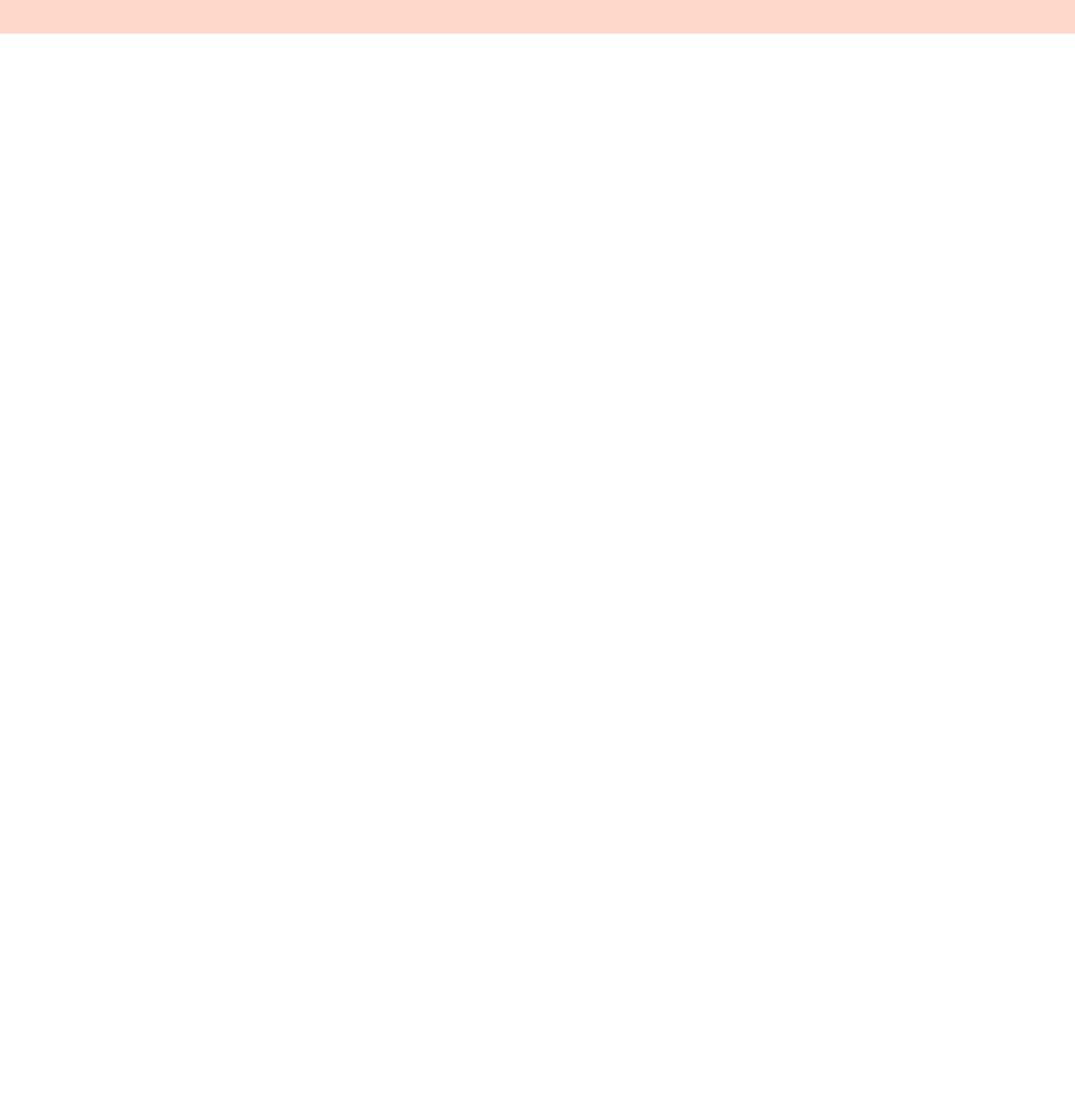
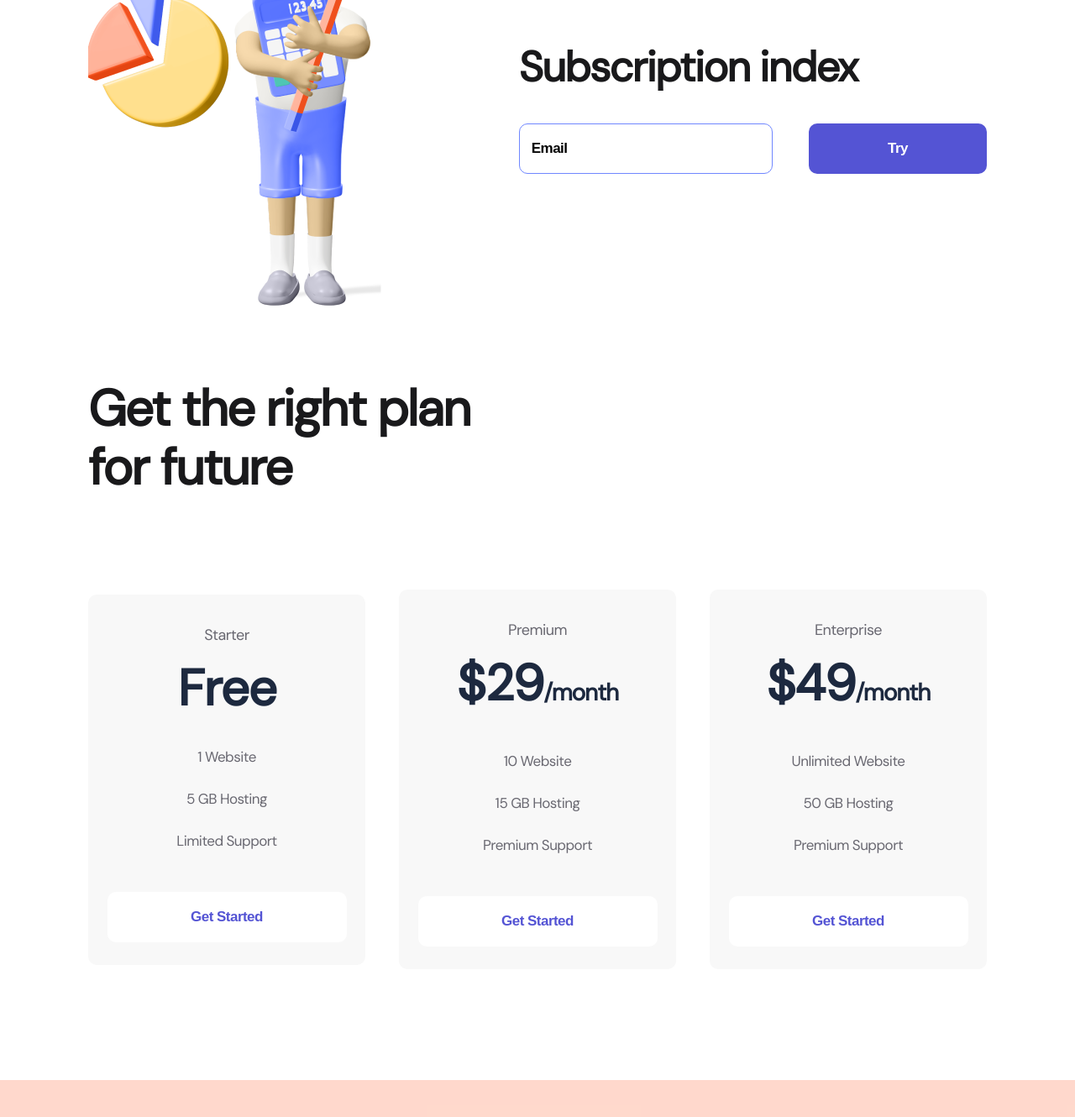
Before and after one commit to MyraKuh/logoipsum, a plain HTML site: page index.html in a window 1280 px wide. Shown: the part 971-2301 px from the top of the page at 84% size. Before the commit the page ends 1011 px from the top, so only its background shows below. Drawn offline with nearby package versions, Linux system fonts and the light colour scheme.

Commit message:
Add files via upload

```diff
--- a/index.html
+++ b/index.html
@@ -45,7 +45,55 @@
             </div>
         </div>
         <div>
-            <img src="./img/first_man.png" alt="first_man">
+            <img src="./img/first_man.png" alt="first man">
+        </div>
+    </section>
+    <section class="container subscribe">
+        <div>
+            <img src="./img/second_man.png" alt="second man">
+
+        </div>
+        <div>
+            <h2 class="subscribe_title">Subscription index</h2>
+            <form>
+                <input class="input" type="email" placeholder="Email">
+                <button class="button button_violet">Try</button>
+            </form>
+        </div>
+    </section>
+    <section class="container plan">
+        <h2 class="plan_title">Get the right plan for future</h2>
+        <div class="plan_flex">
+            <div class="item">
+                <p class="item_text">Starter</p>
+                <h3 class="item_title">Free</h3>
+                <ul>
+                    <li class="item_li">1 Website</li>
+                    <li class="item_li">5 GB Hosting</li>
+                    <li class="item_li">Limited Support</li>
+                </ul>
+                <button class="button button_item">Get Started</button>
+            </div>
+            <div class="item">
+                <p class="item_text">Premium</p>
+                <h3 class="item_title">$29<span>/month</span></h3>
+                <ul>
+                    <li class="item_li">10 Website</li>
+                    <li class="item_li">15 GB Hosting</li>
+                    <li class="item_li">Premium Support</li>
+                </ul>
+                <button class="button button_item">Get Started</button>
+            </div>
+            <div class="item">
+                <p class="item_text">Enterprise</p>
+                <h3 class="item_title">$49<span>/month</span></h3>
+                <ul>
+                    <li class="item_li">Unlimited Website</li>
+                    <li class="item_li">50 GB Hosting</li>
+                    <li class="item_li">Premium Support</li>
+                </ul>
+                <button class="button button_item">Get Started</button>
+            </div>
         </div>
     </section>
     <footer class="footer">
--- a/style/style.css
+++ b/style/style.css
@@ -12,7 +12,7 @@ body {
     margin: 0 auto;
 }
 
-.header_flex, .footer_flex, .about {
+.header_flex, .footer_flex, .about, .subscribe, .plan_flex {
     display: flex;
     justify-content: space-between;
     align-items: center;
@@ -119,3 +119,119 @@ body {
 .nav_li_footter:not(:first-of-type){
     margin-left: 47px;
 }
+
+.subscribe {
+    margin-bottom: 85px;
+}
+
+.subscribe_title {
+    font-weight: 700;
+    font-size: 50px;
+    line-height: 57px;
+    letter-spacing: -1.56316px;
+    color: #19191B;
+    margin-bottom: 38px;
+}
+
+.input {
+    width: 302px;
+    height: 60px;
+    border: 1px solid #7087FF;
+    border-radius: 10px;
+    padding-left: 14px;
+    margin-right: 39px;
+    box-sizing: border-box;
+}
+
+.input::placeholder, .input {
+    font-weight: 700;
+    font-size: 17px;
+    line-height: 22px;
+    letter-spacing: -0.531474px;
+    color: #000000;
+}
+
+.input:focus {
+    outline: none;
+}
+
+.plan {
+margin-bottom: 132px;
+}
+
+.plan_title {
+    font-weight: 700;
+    font-size: 60px;
+    line-height: 70px;
+    letter-spacing: -1.87579px;
+    color: #19191B;
+    max-width: 504px;
+    margin-bottom: 110px;
+}
+
+.item {
+width: 330px;
+background: #F8F8F8;
+border-radius: 10px;
+text-align: center;
+padding: 34px 0 27px;
+}
+
+.item:hover {
+    transition: 500ms;
+    background: #FF7143;
+    box-shadow: 0px 32px 34px rgba(255, 112, 59, 0.317827);
+}
+
+.item_text {
+    font-weight: 400;
+    font-size: 18px;
+    line-height: 28px;
+    letter-spacing: -0.562737px;
+    color: #696871;
+}
+
+.item:hover .item_text, .item:hover .item_title, .item:hover .item_li{
+    color: white;
+    transition: 500ms;
+}
+.item_title
+{
+    font-weight: 700;
+    font-size: 60px;
+    line-height: 56px;
+    letter-spacing: -1.03448px;
+    color: #1D293F;
+    margin: 22px 0 28px;
+}
+
+.item_title span
+{
+    font-size: 28px;
+}
+
+.item_li {
+    list-style: none;
+    font-weight: 400;
+    font-size: 17px;
+    line-height: 50px;
+    letter-spacing: -0.531474px;
+    color: #696871;
+}
+
+.button_item{
+    width: 285px;
+    background: white;
+    font-weight: 700;
+    font-size: 17px;
+    line-height: 22px;
+    letter-spacing: -0.531474px;
+    color: #5454D4;
+    margin-top: 36px;
+}
+
+.item:hover .button_item {
+    background: #9F3919;
+    color: #FFFFFF;
+    transition: 500ms;
+}
```
Also changed, not shown: img/second_man.png (added).
